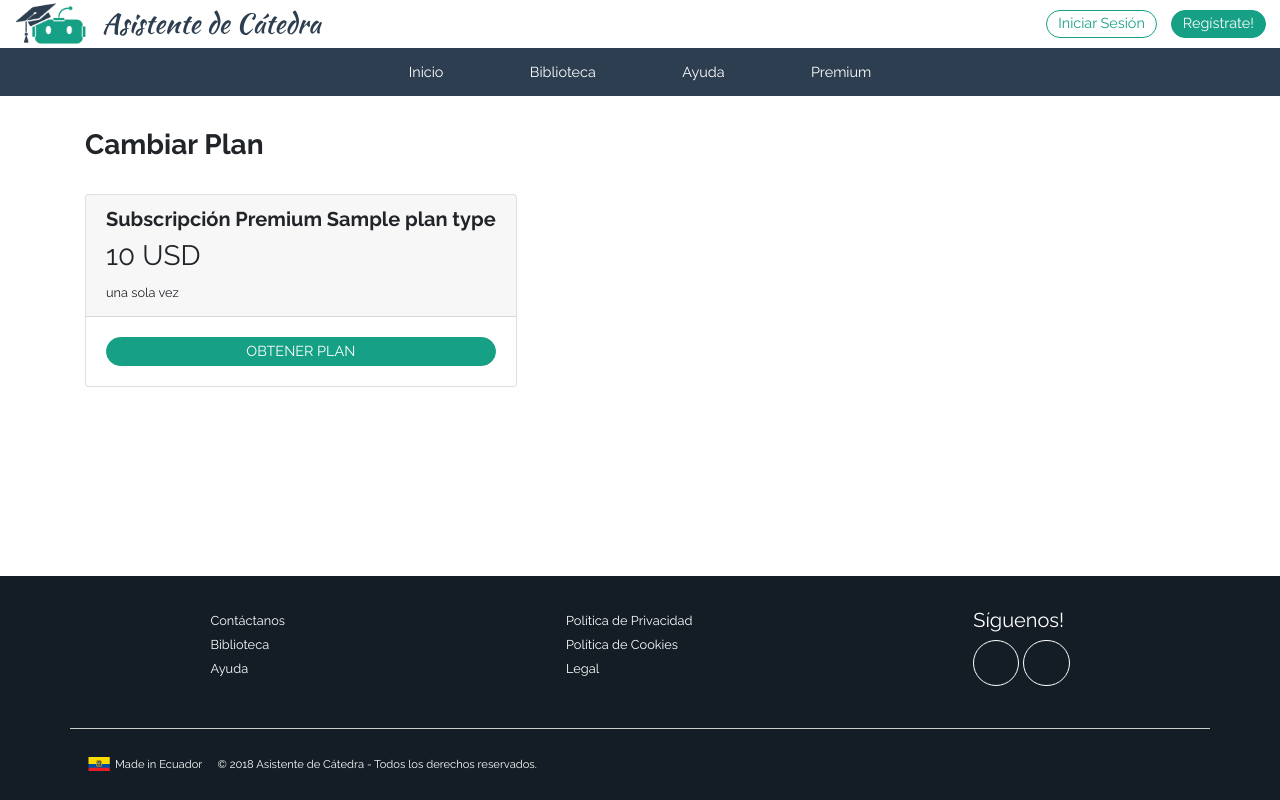
After one commit to cesardlinx/asistentecatedra, a Django app: template asistente/templates/asistente/change_plan.html in a window 1280 px wide. The commit adds this page. Run offline with Django 3.2, Linux system fonts and the light colour scheme; the template is opened without the code that fills it: most values are stand-ins (such as "Sample title", 1, 10 or a date in 2020); some libraries are stand-ins or nearby versions.

Commit message:
Frontend for the change plan template
Creation of the template for changing plans, and styling

Changes:
- changes in the class subscription and subscription-card for
plans and plan-card respectively
- display block and align center in primary and secondary buttons
- styles for change plan template

```diff
--- /dev/null
+++ b/asistente/templates/asistente/change_plan.html
@@ -0,0 +1,49 @@
+{% extends 'base.html' %}
+
+{% load static %}
+{% load widget_tweaks %}
+
+{% block titulo %}
+    Asistente de Cátedra | Cambiar Plan
+{% endblock titulo %}
+
+{% block content %}
+    <section class="change-plan">
+        <section class="container">
+            <h3 class="main-title">Cambiar Plan</h3>
+
+            <div class="plans">
+                {% for plan in plans %}
+                    {% if plan.plan_type != 'GRATIS' %}
+
+                        <div class="card">
+                            <div class="card-header">
+                                <h5>Subscripción Premium {{ plan.plan_type.title }}</h5>
+                                <div class="price">
+                                    <h3>{{ plan.price }} USD</h3>
+                                    {% if plan.plan_type == 'MENSUAL' %}
+                                        <small>al mes</small>
+                                    {% elif plan.plan_type == 'ANUAL' %}
+                                        <small>al año</small>
+                                    {% else %}
+                                        <small>una sola vez</small>
+                                    {% endif %}
+                                </div>
+                            </div>
+                            <div class="card-body">
+                            {% if user.active_plan == plan %}
+                                <p class="current-plan">Plan actual</p>
+                            {% else %}
+                                <a href="{{ plan.get_absolute_url }}" class="plan-btn primary-button">Obtener Plan</a>
+                            {% endif %}
+                            </div>
+                        </div>
+
+                    {% endif %}
+
+                {% endfor %}
+
+            </div>
+        </section>
+    </section>
+{% endblock content %}
--- a/static/css/sass/components/_buttons.scss
+++ b/static/css/sass/components/_buttons.scss
@@ -1,6 +1,8 @@
 //** Botones
 
 .primary-button {
+  display: block;
+  text-align: center;
   font-size: .9rem;
   color: $white;
   padding: .1em .75em;
@@ -20,6 +22,8 @@
 }
 
 .secondary-button {
+  display: block;
+  text-align: center;
   font-size: .9rem;
   color: $primary-color;
   padding: .1em .75em;
--- a/static/css/sass/layout/_content.scss
+++ b/static/css/sass/layout/_content.scss
@@ -8,6 +8,25 @@
 .recursos-profesor {
   .container {
     margin: 2em auto;
+  }
+
+  // Change card styles
+  .card-header {
+    background: $secondary-color;
+
+    h5 {
+      color: $white;
+    }
+
+    button {
+      color: $white;
+      font-size: 1.2rem;
+      font-weight: bold;
+
+      &:hover {
+        color: $white;
+      }
+    }
   }
 }
 
--- /dev/null
+++ b/static/css/sass/pages/_change_plan.scss
@@ -0,0 +1,25 @@
+//** Change Plan Page
+
+.change-plan {
+    margin: 2em 1em;
+
+    h5 {
+        font-weight: bold;
+    }
+
+    .plans {
+        @include responsive(medium) {
+          flex-direction: row;
+        }
+
+        display: flex;
+        justify-content: space-between;
+        flex-direction: column;
+        margin-top: 2em;
+
+        .current-plan {
+            text-align: center;
+            margin-bottom: 0;
+        }
+    }
+}
--- a/static/css/sass/pages/_premium.scss
+++ b/static/css/sass/pages/_premium.scss
@@ -78,18 +78,19 @@
     margin: 2em 0;
     font-weight: bold;
   }
+}
 
-  .subscription {
+.plans {
   @include responsive(large) {
     flex-direction: row;
   }
+
   display: flex;
   justify-content: space-around;
   flex-direction: column;
 }
-}
 
-.subscription-card {
+.plan-card {
   margin: 0 auto 3em;
   border: 1px solid $gray;
   max-width: 344px;
@@ -115,7 +116,7 @@
     }
   }
 
-  .sub-content {
+  .plan-content {
     padding: 2em;
 
     ul {
@@ -125,10 +126,10 @@
         color: $gray;
       }
     }
+  }
+}
 
-    .sub-button {
+.plan-btn {
   width: 100%;
   text-transform: uppercase;
 }
-  }
-}
--- a/static/css/sass/vendors/_bootstrap.scss
+++ b/static/css/sass/vendors/_bootstrap.scss
@@ -1,22 +1,3 @@
-// Change card styles
-.card-header {
-  background: $secondary-color;
-
-  h5 {
-    color: $white;
-  }
-
-  button {
-    color: $white;
-    font-size: 1.2rem;
-    font-weight: bold;
-
-    &:hover {
-      color: $white;
-    }
-  }
-}
-
 .form-text {
   font-size: .75rem;
   padding-left: 13px;
--- a/static/css/style.css
+++ b/static/css/style.css
@@ -27,6 +27,8 @@ body {
 }
 
 .primary-button {
+  display: block;
+  text-align: center;
   font-size: .9rem;
   color: #fff;
   padding: .1em .75em;
@@ -47,6 +49,8 @@ body {
 }
 
 .secondary-button {
+  display: block;
+  text-align: center;
   font-size: .9rem;
   color: #16a085;
   padding: .1em .75em;
@@ -1261,6 +1265,24 @@ header {
   margin: 2em auto;
 }
 
+.recursos-profesor .card-header {
+  background: #2c3e50;
+}
+
+.recursos-profesor .card-header h5 {
+  color: #fff;
+}
+
+.recursos-profesor .card-header button {
+  color: #fff;
+  font-size: 1.2rem;
+  font-weight: bold;
+}
+
+.recursos-profesor .card-header button:hover {
+  color: #fff;
+}
+
 .flat-content {
   margin-top: 2em;
 }
@@ -2450,7 +2472,7 @@ footer {
   font-weight: bold;
 }
 
-.comparison .subscription {
+.plans {
   display: -webkit-box;
   display: -ms-flexbox;
   display: flex;
@@ -2463,7 +2485,7 @@ footer {
 }
 
 @media only screen and (min-width: 976px) {
-  .comparison .subscription {
+  .plans {
     -webkit-box-orient: horizontal;
     -webkit-box-direction: normal;
         -ms-flex-direction: row;
@@ -2471,46 +2493,46 @@ footer {
   }
 }
 
-.subscription-card {
+.plan-card {
   margin: 0 auto 3em;
   border: 1px solid #ccc;
   max-width: 344px;
 }
 
-.subscription-card .sub-header {
+.plan-card .sub-header {
   border-bottom: 1px solid #ccc;
   padding: 1em 2.5em;
 }
 
-.subscription-card .sub-header h5 {
+.plan-card .sub-header h5 {
   font-weight: bold;
   text-align: center;
 }
 
-.subscription-card .sub-header .price {
+.plan-card .sub-header .price {
   margin: 0 auto;
   width: 164px;
 }
 
-.subscription-card .sub-header .price h3,
-.subscription-card .sub-header .price small {
+.plan-card .sub-header .price h3,
+.plan-card .sub-header .price small {
   display: inline-block;
   font-weight: bold;
 }
 
-.subscription-card .sub-content {
+.plan-card .plan-content {
   padding: 2em;
 }
 
-.subscription-card .sub-content ul {
+.plan-card .plan-content ul {
   margin: 0 0 1em 1em;
 }
 
-.subscription-card .sub-content ul .inactive-feature {
+.plan-card .plan-content ul .inactive-feature {
   color: #ccc;
 }
 
-.subscription-card .sub-content .sub-button {
+.plan-btn {
   width: 100%;
   text-transform: uppercase;
 }
@@ -2932,22 +2954,40 @@ h4.subscription-card-title {
   font-weight: lighter;
 }
 
-.card-header {
-  background: #2c3e50;
-}
-
-.card-header h5 {
-  color: #fff;
-}
-
-.card-header button {
-  color: #fff;
-  font-size: 1.2rem;
+.change-plan {
+  margin: 2em 1em;
+}
+
+.change-plan h5 {
   font-weight: bold;
 }
 
-.card-header button:hover {
-  color: #fff;
+.change-plan .plans {
+  display: -webkit-box;
+  display: -ms-flexbox;
+  display: flex;
+  -webkit-box-pack: justify;
+      -ms-flex-pack: justify;
+          justify-content: space-between;
+  -webkit-box-orient: vertical;
+  -webkit-box-direction: normal;
+      -ms-flex-direction: column;
+          flex-direction: column;
+  margin-top: 2em;
+}
+
+@media only screen and (min-width: 768px) {
+  .change-plan .plans {
+    -webkit-box-orient: horizontal;
+    -webkit-box-direction: normal;
+        -ms-flex-direction: row;
+            flex-direction: row;
+  }
+}
+
+.change-plan .plans .current-plan {
+  text-align: center;
+  margin-bottom: 0;
 }
 
 .form-text {
--- a/static/css/style.scss
+++ b/static/css/style.scss
@@ -22,6 +22,7 @@
 @import 'sass/pages/biblioteca';
 @import 'sass/pages/ayuda';
 @import 'sass/pages/password';
+@import 'sass/pages/change_plan';
 @import 'sass/vendors/bootstrap';
 @import 'sass/vendors/stripe';
 @import 'sass/vendors/jquery-ui';
```
Also changed, not shown: asistente/templates/asistente/premium.html (+14 -14 lines), static/css/sass/components/_modal.scss (+2 -6 lines), 1 other file. Lines whose indentation alone changed are shown as unchanged.
